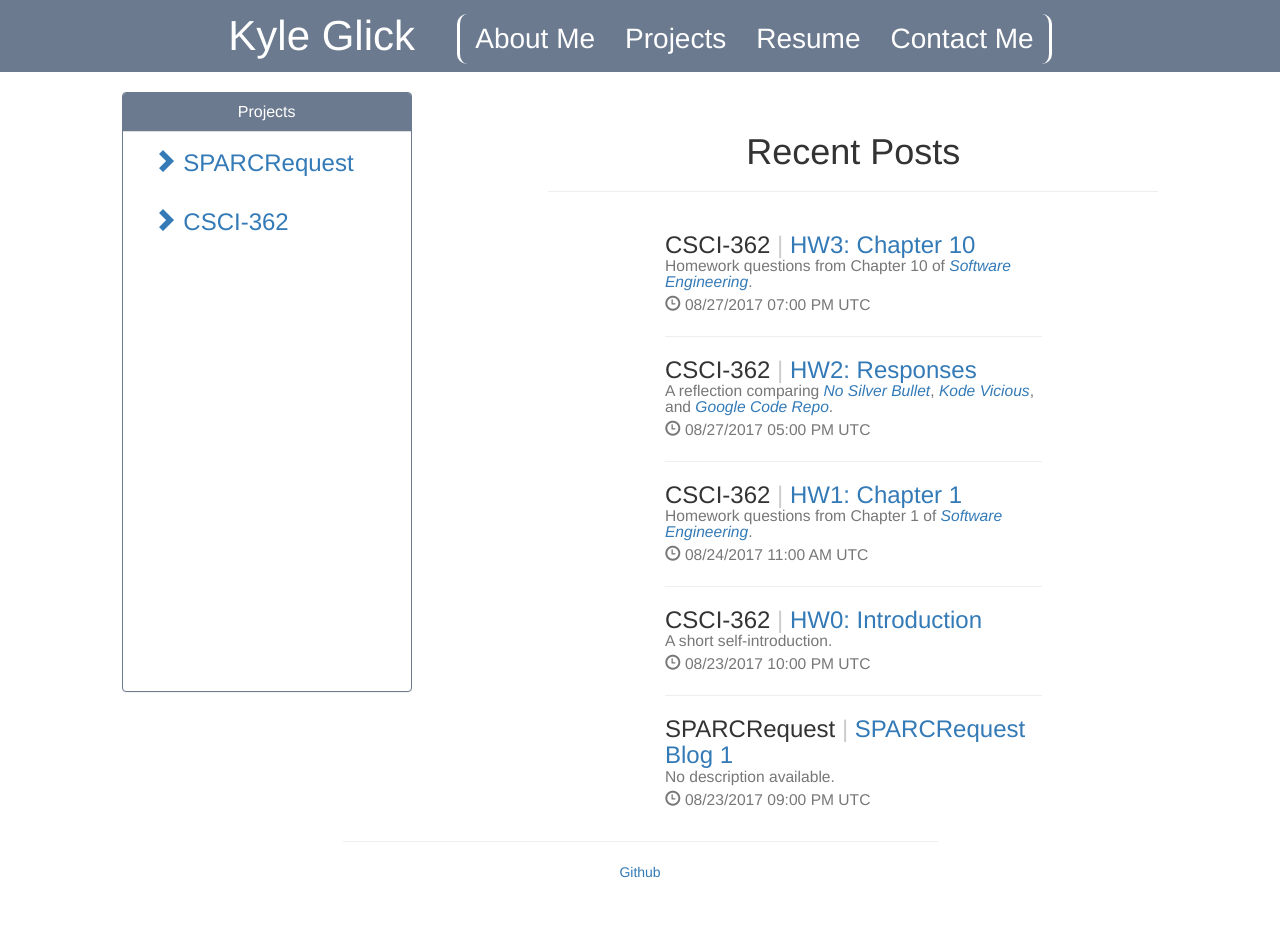
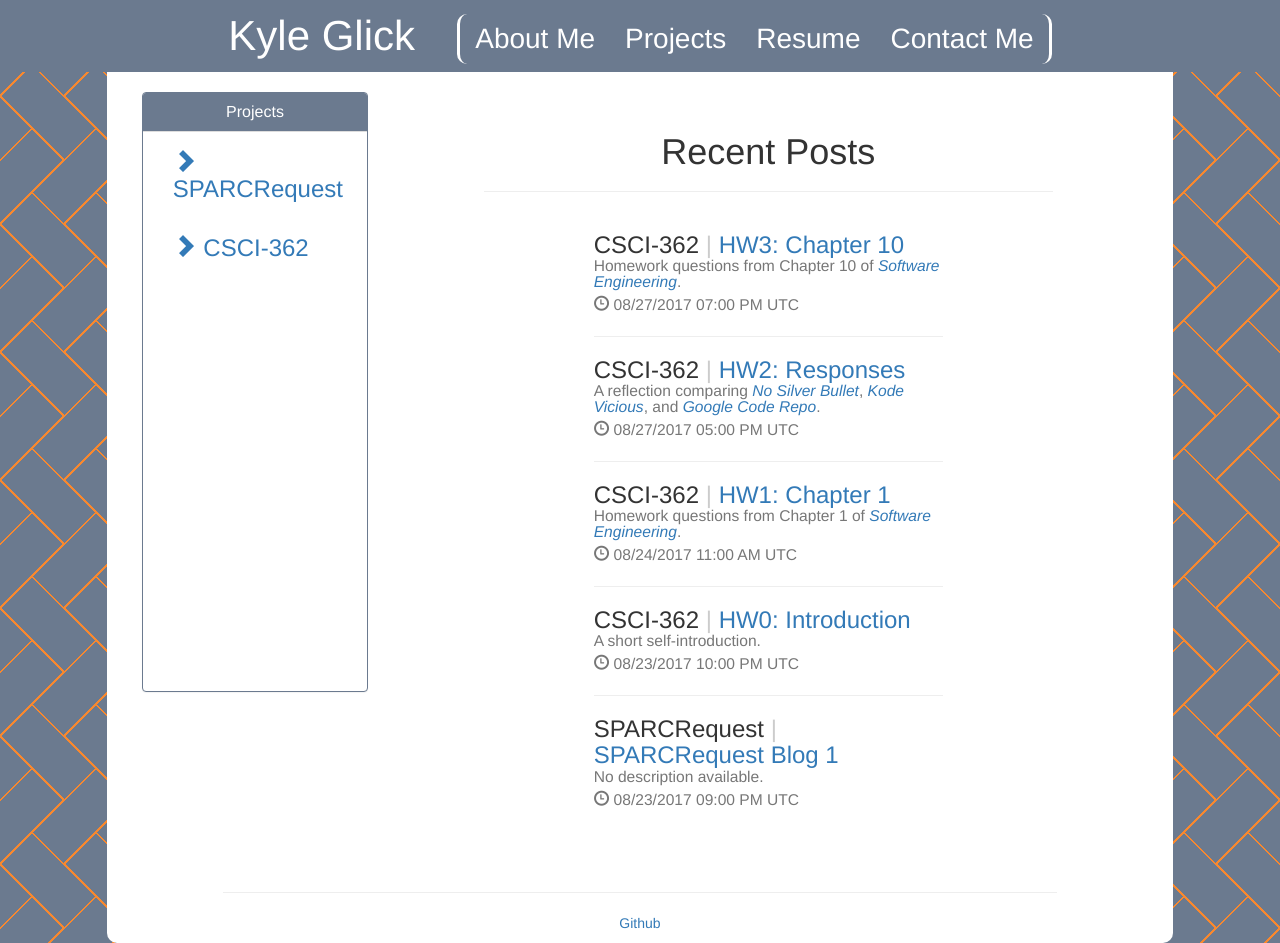
Before and after one commit to kayla-glick/kayla-glick.github.io, a Jekyll site: the page built from projects/index.html, in a window 1280 px wide. Built offline with Jekyll 4.4.1, drawn with Linux system fonts in a browser that asks for light colours; nearby versions of some CDN libraries; before the commit the page ends 900 px from its top, so only the background shows below that.

Commit message:
add background, fix layout

```diff
--- a/_includes/footer.html
+++ /dev/null
@@ -1,12 +0,0 @@
-<footer>
-  <div class="container-fluid text-center">
-    <div class="col-sm-6 col-sm-offset-3">
-      <hr>
-      <ul id="footer-links">
-        <li>
-          <a href="#">Github</a>
-        </li>
-      </ul>
-    </div>
-  </div>
-</footer>
--- a/_includes/project_nav.html
+++ b/_includes/project_nav.html
@@ -1,4 +1,4 @@
-<div class="col-sm-3 col-sm-offset-1">
+
 <div id="projects-panel" class="panel panel-default">
   <div class="panel-heading text-center">
     <h2 class="panel-title">Projects</h2>
@@ -36,4 +36,3 @@
     </div>
   </div>
 </div>
-</div>
--- a/_layouts/projects.html
+++ b/_layouts/projects.html
@@ -16,11 +16,26 @@
   </head>
   <body>
     {% include header.html %}
-    {% include project_nav.html %}
-    <div class="container col-sm-6 col-sm-offset-1">
-      {{ content }}
+    <div class="container col-sm-10 col-sm-offset-1">
+      <div class="col-sm-3">
+        {% include project_nav.html %}
+      </div>
+      <div class="col-sm-7 col-sm-offset-1">
+        {{ content }}
+      </div>
     </div>
-    {% include footer.html %}
+    <footer>
+      <div class="footer-container col-sm-10 col-sm-offset-1 text-center">
+        <div class="col-sm-10 col-sm-offset-1">
+          <hr>
+          <ul id="footer-links">
+            <li>
+              <a href="#">Github</a>
+            </li>
+          </ul>
+        </div>
+      </div>
+    </footer>
     {% include back_to_top.html %}
   </body>
 </html>
--- a/assets/css/layout.css
+++ b/assets/css/layout.css
@@ -7,11 +7,20 @@
   --apple: #dcc7aa;
 }
 
+body {
+  background:
+    linear-gradient(135deg, var(--blueberry) 22px, var(--apricot) 22px, var(--apricot) 24px, transparent 24px, transparent 67px, var(--apricot) 67px, var(--apricot) 69px, transparent 69px),
+    linear-gradient(225deg, var(--blueberry) 22px, var(--apricot) 22px, var(--apricot) 24px, transparent 24px, transparent 67px, var(--apricot) 67px, var(--apricot) 69px, transparent 69px)0 64px;
+  background-color: var(--blueberry);
+  background-size: 64px 128px
+}
+
 /* Header */
 .navbar {
   background: var(--blueberry);
   border-radius: 0px;
   border-width: 0px;
+  margin-bottom: 0px;
 }
 
 .navbar a {
@@ -53,10 +62,18 @@
 
 /* Container */
 .container {
-  min-height: 600px;
+  background: white;
+  min-height: 800px;
+  padding: 20px;
 }
 
 /* Footer */
+.footer-container {
+  background: white;
+  border-bottom-right-radius: 10px;
+  border-bottom-left-radius: 10px;
+}
+
 #footer-links {
   padding: 0px;
   list-style: none;
```
Also changed, not shown: _layouts/default.html (+13 -2 lines). Lines whose indentation alone changed are shown as unchanged.
